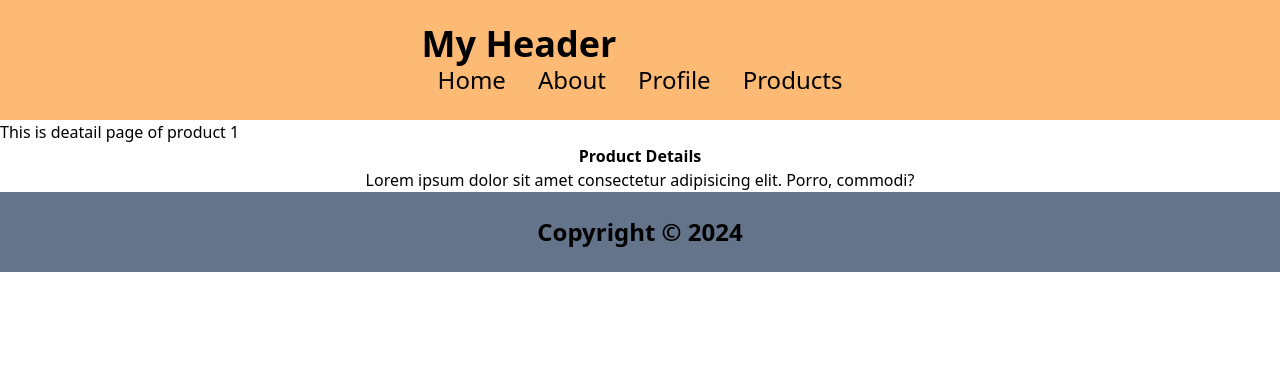
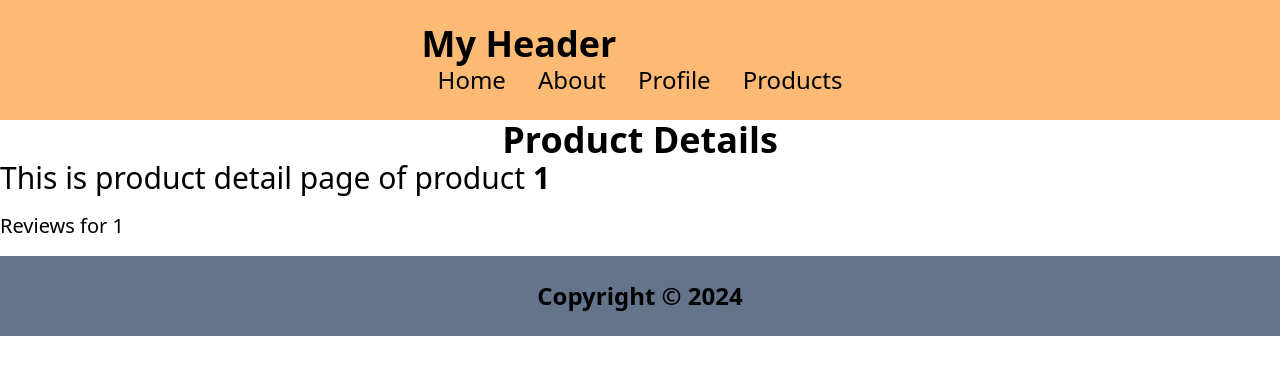
Before and after one commit to Shantanu-Saini/next-js, a Next.js app: page /products/1 in a window 1280 px wide. Shown: the top 374 px of the page. Built offline with nearby package versions, Linux system fonts and the light colour scheme.

Commit message:
dynamic links

```diff
--- a/src/app/products/[productId]/layout.jsx
+++ b/src/app/products/[productId]/layout.jsx
@@ -1,11 +1,10 @@
 export default function ProductDetailsLayout({ children }){
     return (
         <>
+            <div className="flex flex-col items-center justify-center">
+                <h1 className="font-semibold text-4xl">Product Details</h1>
+            </div>
             {children}
-            <div className="flex flex-col items-center justify-center">
-                <h1 className="font-semibold">Product Details</h1>
-                <p>Lorem ipsum dolor sit amet consectetur adipisicing elit. Porro, commodi?</p>
-            </div>
         </>
     )
 }
--- a/src/app/products/[productId]/page.jsx
+++ b/src/app/products/[productId]/page.jsx
@@ -1,5 +1,17 @@
+import Link from "next/link";
+
 export default function ProductDetails({ params }) {
     return (
-        <h1>This is deatail page of product {params.productId}</h1>
-    )
+        <>
+            <h1 className="text-3xl">
+                This is product detail page of product <b>{params.productId}</b>
+            </h1>
+
+            <h1 className="my-4 text-xl">
+                <Link href={`/products/${params.productId}/reviews`}>
+                    Reviews for {params.productId}
+                </Link>
+            </h1>
+        </>
+    );
 }
--- a/src/app/products/[productId]/reviews/[reviewDetail]/page.jsx
+++ b/src/app/products/[productId]/reviews/[reviewDetail]/page.jsx
@@ -6,7 +6,7 @@ export default function ReviewDetails({ params }) {
     }
     return (
         <>
-            <h1>this is the review of product {params.productId} and review no. is {params.reviewDetail}</h1>
+            <h1>this is the review of product <em>{params.productId}</em> and review no. is <b>{params.reviewDetail}</b></h1>
         </>
     )
 }
--- a/src/app/products/[productId]/reviews/page.jsx
+++ b/src/app/products/[productId]/reviews/page.jsx
@@ -1,7 +1,13 @@
-export default function Reviews(){
-    return(
+import Link from "next/link";
+
+export default function Reviews({ params }) {
+    return (
         <>
-        <h1>Reviews Of Products</h1>
+            <h1 className="text-3xl">Reviews Of Products</h1>
+
+            <Link href={`/products/${params.productId}/reviews/Rohan`} className="text-2xl mx-4">Rohan</Link>
+            <Link href={`/products/${params.productId}/reviews/Amit`} className="text-2xl mx-4">Amit</Link>
+            <Link href={`/products/${params.productId}/reviews/Shyam`} className="text-2xl mx-4">Shyam</Link>
         </>
     )
 }
--- a/src/app/products/page.jsx
+++ b/src/app/products/page.jsx
@@ -4,7 +4,10 @@ export default function Products() {
     return (
         <>
             <Link href="/" className="text-2xl mx-4">Home</Link>
-            <h1>This is Products page</h1>
+            <h1 className="text-3xl">This is Products page</h1>
+            <Link href="/products/laptop"className="text-2xl mx-4">Laptop</Link>
+            <Link href="/products/bag"className="text-2xl mx-4">Bag</Link>
+            <Link href="/products/shirt"className="text-2xl mx-4">Shirt</Link>
         </>
     )
 }
```
Also changed, not shown: 1 other file (tests, documents, lock files or other folders).
